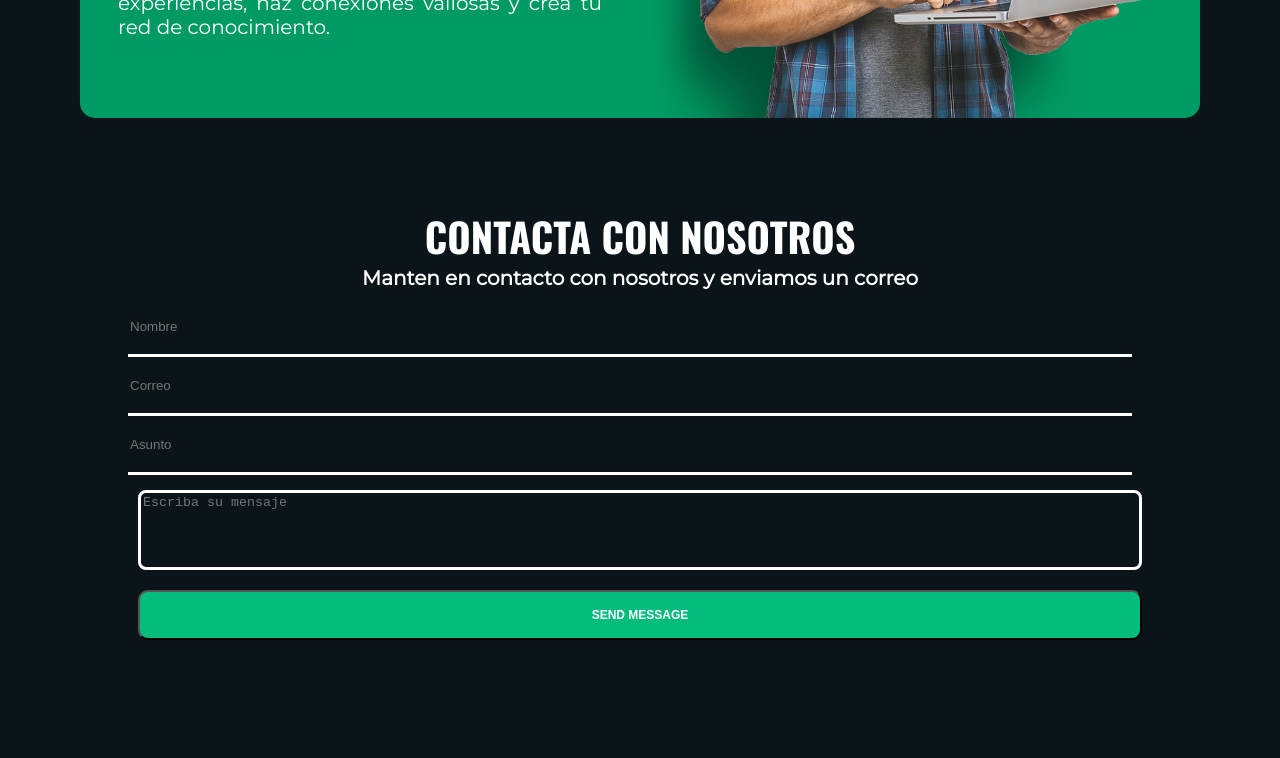
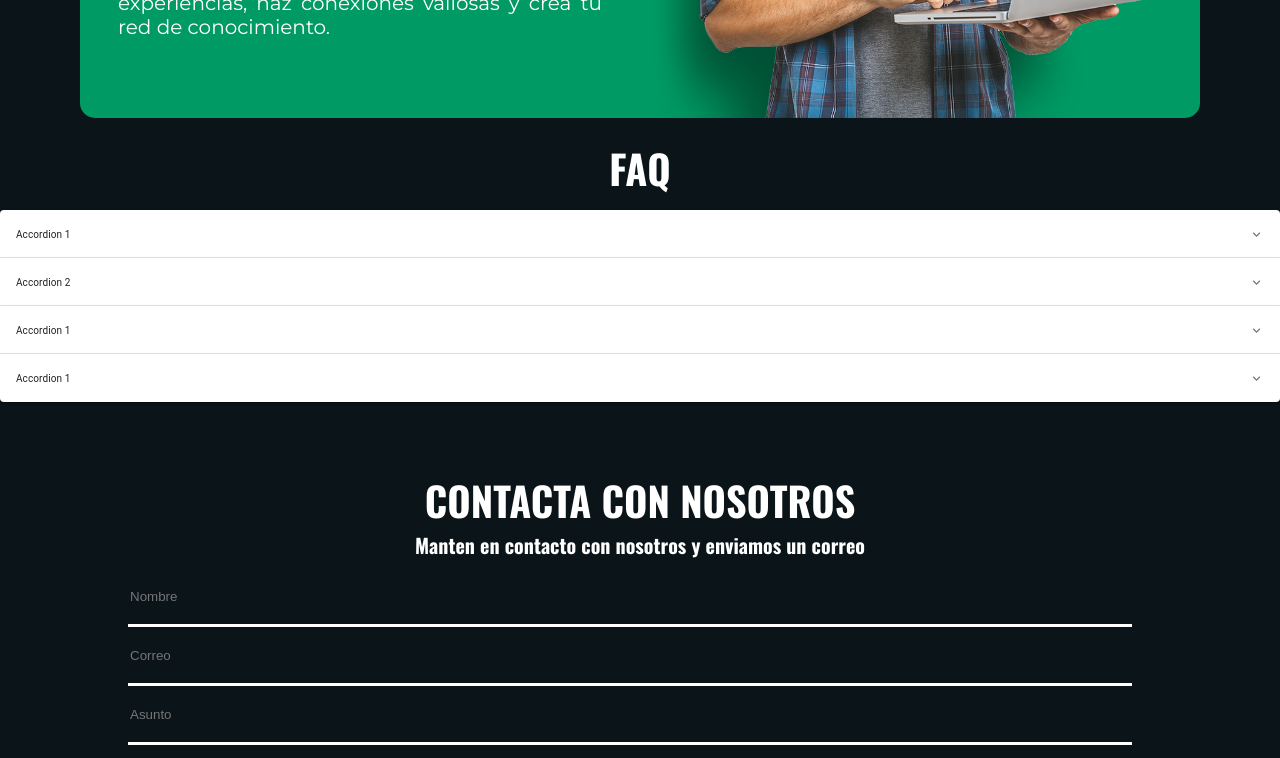
Before and after one commit to SofiDevO/proyecto--fullstack, a React (Vite) app in the folder frontend/CodeJourney/: page / in a window 1280 px wide. Shown: the part 1340-2098 px from the top of the page. Built offline with nearby package versions, Linux system fonts and the light colour scheme.

Commit message:
se añadio el 404 listo y el FAQ en beta

```diff
--- a/frontend/CodeJourney/src/App.tsx
+++ b/frontend/CodeJourney/src/App.tsx
@@ -1,5 +1,5 @@
 import { BrowserRouter as Router, Route, Routes } from "react-router-dom";
-import { Footer } from "./components/footer/Footer";
+
 import { SectionPageError } from "./pages/SectionPageError/SectionPageError";
 import { Home } from "./pages/Home";
 import { Login } from "./pages/Login/Login";
@@ -12,12 +12,13 @@ function App() {
       <Router>
         <Routes>
           <Route path="/" element={<Home/>} />
+
           <Route path="/equipo" element={<TeamMembers/>} />
           <Route path="/login" element={<Login/>} />
           <Route path="/registro" element={<Registro/>} />
           <Route path="/*" element={<SectionPageError />} />
         </Routes>
-        <Footer />
+
       </Router>
     </>
   );
--- /dev/null
+++ b/frontend/CodeJourney/src/components/FAQ/FAQ.css
@@ -0,0 +1,7 @@
+.MuiPaper-root .MuiPaper-elevation .MuiPaper-rounded .MuiPaper-elevation1 .MuiAccordion-root .MuiAccordion-rounded .MuiAccordion-gutters .css-1elwnq4-MuiPaper-root-MuiAccordion-root {
+    padding: 15px 30px;
+    border-width: 4px;
+    border-radius: 16px;
+    background-color: #ffffff00;
+    border-color: #0cffab;
+}
--- /dev/null
+++ b/frontend/CodeJourney/src/components/FAQ/FAQ.jsx
@@ -0,0 +1,80 @@
+import * as React from "react";
+import "./FAQ.css";
+import Accordion from "@mui/material/Accordion";
+import AccordionSummary from "@mui/material/AccordionSummary";
+import AccordionDetails from "@mui/material/AccordionDetails";
+import Typography from "@mui/material/Typography";
+import ExpandMoreIcon from "@mui/icons-material/ExpandMore";
+
+export const FAQ = () => {
+  return (
+    <div>
+      <h1 className="title">FAQ</h1>
+
+      <Accordion>
+        <AccordionSummary
+          className="content"
+          expandIcon={<ExpandMoreIcon />}
+          aria-controls="panel1a-content"
+          id="panel1a-header"
+        >
+          <Typography className="faq-name">Accordion 1</Typography>
+        </AccordionSummary>
+        <AccordionDetails>
+          <Typography>
+            Lorem ipsum dolor sit amet, consectetur adipiscing elit. Suspendisse
+            malesuada lacus ex, sit amet blandit leo lobortis eget.
+          </Typography>
+        </AccordionDetails>
+      </Accordion>
+
+      <Accordion>
+        <AccordionSummary
+          expandIcon={<ExpandMoreIcon />}
+          aria-controls="panel2a-content"
+          id="panel2a-header"
+        >
+          <Typography className="faq-name">Accordion 2</Typography>
+        </AccordionSummary>
+        <AccordionDetails>
+          <Typography>
+            Lorem ipsum dolor sit amet, consectetur adipiscing elit. Suspendisse
+            malesuada lacus ex, sit amet blandit leo lobortis eget.
+          </Typography>
+        </AccordionDetails>
+      </Accordion>
+
+      <Accordion>
+        <AccordionSummary
+          expandIcon={<ExpandMoreIcon />}
+          aria-controls="panel1a-content"
+          id="panel1a-header"
+        >
+          <Typography className="faq-name">Accordion 1</Typography>
+        </AccordionSummary>
+        <AccordionDetails>
+          <Typography>
+            Lorem ipsum dolor sit amet, consectetur adipiscing elit. Suspendisse
+            malesuada lacus ex, sit amet blandit leo lobortis eget.
+          </Typography>
+        </AccordionDetails>
+      </Accordion>
+
+      <Accordion>
+        <AccordionSummary
+          expandIcon={<ExpandMoreIcon />}
+          aria-controls="panel1a-content"
+          id="panel1a-header"
+        >
+          <Typography className="faq-name">Accordion 1</Typography>
+        </AccordionSummary>
+        <AccordionDetails>
+          <Typography>
+            Lorem ipsum dolor sit amet, consectetur adipiscing elit. Suspendisse
+            malesuada lacus ex, sit amet blandit leo lobortis eget.
+          </Typography>
+        </AccordionDetails>
+      </Accordion>
+    </div>
+  );
+};
--- a/frontend/CodeJourney/src/pages/Home.jsx
+++ b/frontend/CodeJourney/src/pages/Home.jsx
@@ -1,18 +1,22 @@
 import { Form } from "../components/contact-us/Form";
+import { FAQ } from "../components/FAQ/FAQ";
 import { Header } from "../components/Header/Header";
 import { NavLinkHome } from "../components/Header/Navs/NavLinkHome/NavLinkHome";
 import { Hero } from "../components/Hero/Hero";
 import { NuestroServicio } from "../components/NuestroServicio/NuestroServicio";
+import { Footer } from "../components/footer/Footer";
 
 export const Home = () => {
   return (
     <>
-    <Header navlink={<NavLinkHome/>}/>
+      <Header navlink={<NavLinkHome />} />
       <main>
-          <Hero />
-          <NuestroServicio />
-          <Form/>
+        <Hero />
+        <NuestroServicio />
+        <FAQ />
+        <Form />
       </main>
+      <Footer />
     </>
   );
 };
--- a/frontend/CodeJourney/src/pages/SectionPageError/SectionPageError.css
+++ b/frontend/CodeJourney/src/pages/SectionPageError/SectionPageError.css
@@ -6,50 +6,45 @@ display: flex;
 align-items: center;
 flex-direction: column;
 background-color:#0b1519;
+height:100vh;
 }
 
 
 
-h1 {
+.section-404 h1 {
     color: #04BD7D;
     font-weight: bold;
 
     text-transform: uppercase;
     font-family: var(--main-font);
 
+    text-shadow: 0 0 3px #04BD7D,
+    0 0 10px #04BD7D,
+    0 0 40px #04BD7D,
+    0 0 60px #04BD7D;
     /* margin-bottom: 40px; */
 }
 
-
 .numbers {
-    font-size: 9rem;
+    font-size: 10rem;
 margin-bottom: 20px;
+margin-top: 90px;
+letter-spacing: 4px;
 }
-
 
 .error-uno {
     font-size: 3em;
     margin-bottom: 20px;
+    letter-spacing: 2px;
 }
 
-
-
-
-
-
-
-
-
-
-p {
+.section-404 p {
     font-family: var(--text-font);
     font-weight: 500;
-    font-size: 1.5rem;
-
+    font-size: 1.8rem;
+text-align: center;
 
 }
-
-
 
 .botton-error-page .botton {
     padding: 15px 30px;
@@ -65,10 +60,34 @@ font-size: large;
 color: #fff;
     }
 
+
 .botton-error-page  .botton:hover {
     background-color: #ffffff00;
 border-color:  #0CFFAB;
     box-shadow: 3px 6px 16px -5px #0CFFAB;
     transition: ease-in .2s;
+    }
+
+
+
+
+/* RESPONSIVE */
+    @media screen and (max-width: 939px) {
+
+        .section-404 {
+            height:100vh;
+            }
+    }
+
+
+    @media screen and (max-width: 768px) {
+
+    .section-404 {
+        height:100vh;
+        }
+
+        .numbers {
+            margin-top: 90px;
+            }
 
     }
--- a/frontend/CodeJourney/src/pages/SectionPageError/SectionPageError.jsx
+++ b/frontend/CodeJourney/src/pages/SectionPageError/SectionPageError.jsx
@@ -8,6 +8,7 @@ export const SectionPageError = () => {
       <h1 className="error-uno">ERROR</h1>
 
       <p>La pagina no a podido ser encontrada.</p>
+      <br />
 
       <div className="botton-error-page">
         <a href="#">
```
Also changed, not shown: frontend/CodeJourney/package.json (+7 -1 lines), 1 other file (tests, documents, lock files or other folders).
